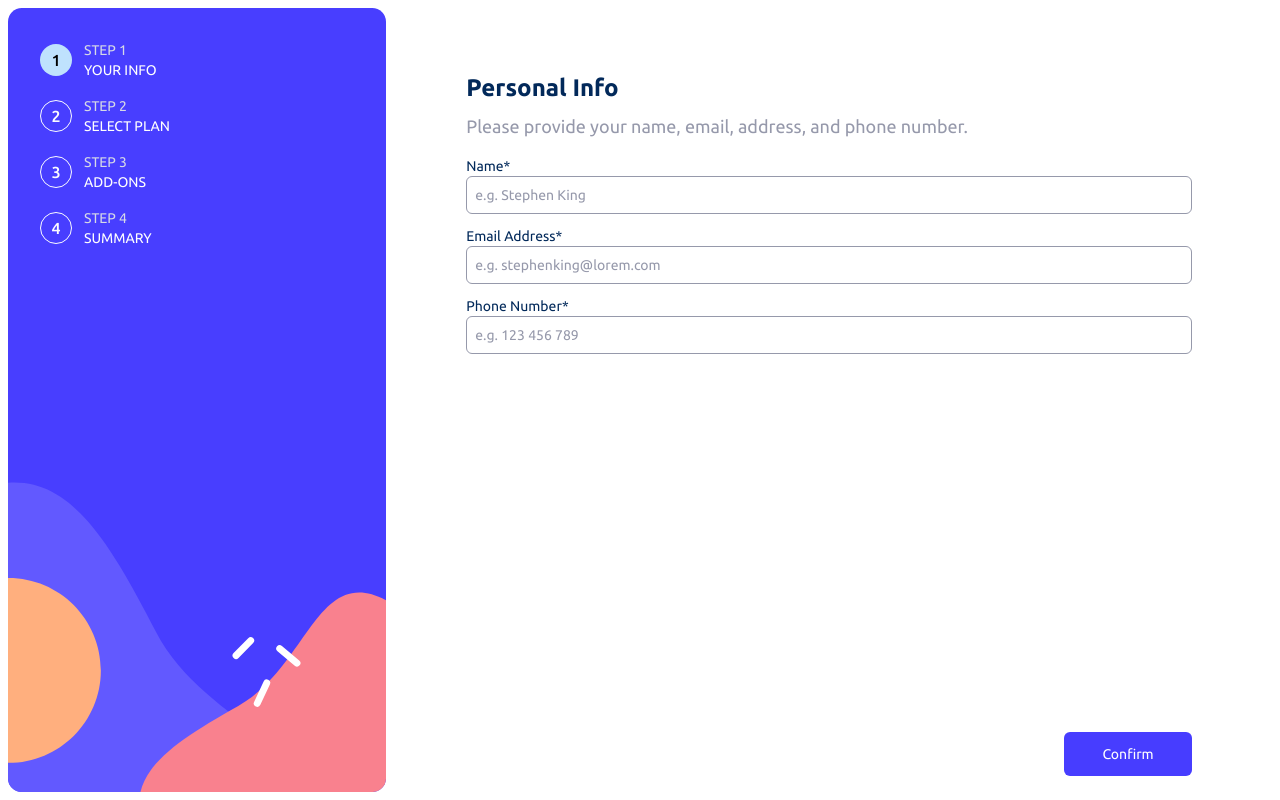
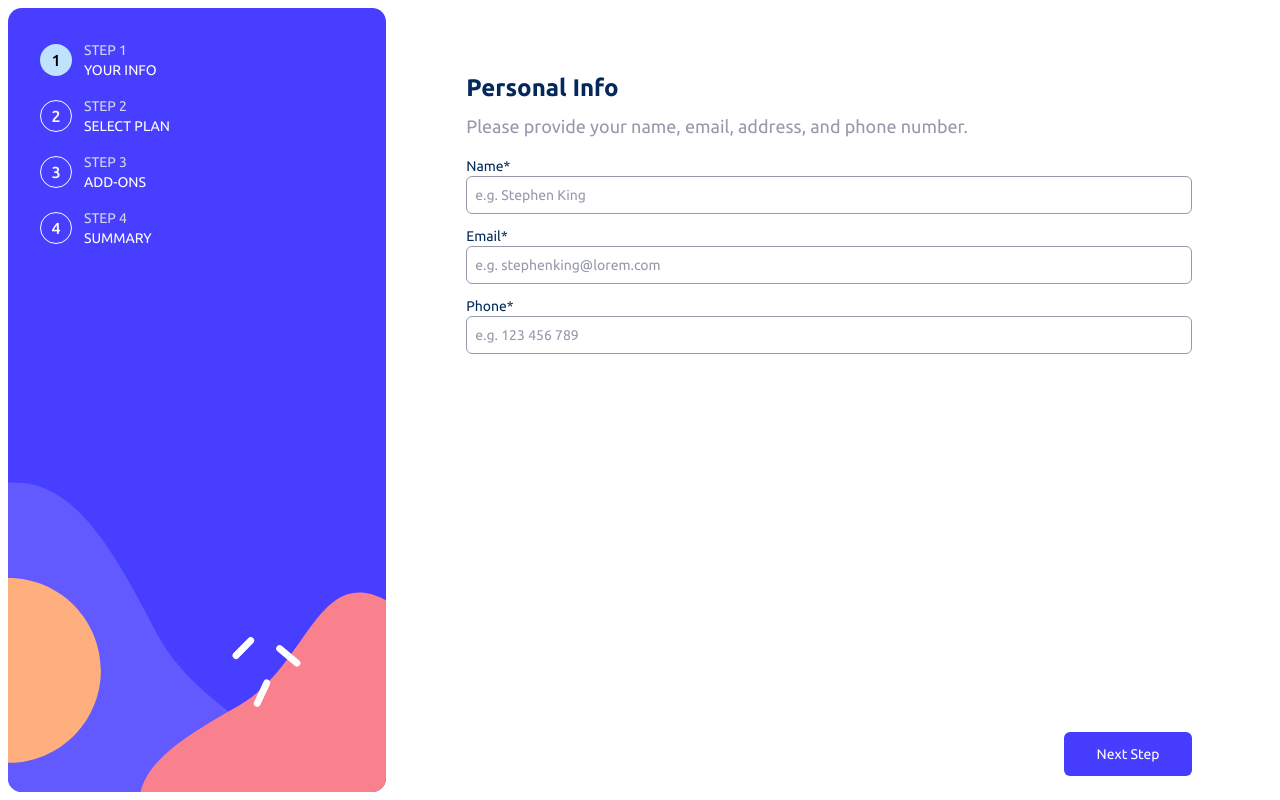
Before and after one commit to WeslleySORDev/multistepform-challenge, a React (Vite) app: page / in a window 1280 px wide. Built offline with nearby package versions, Linux system fonts and the light colour scheme.

Commit message:
feat: create react hook form context to avoid prop drilling on multi step

```diff
--- a/package.json
+++ b/package.json
@@ -14,9 +14,12 @@
     "preview": "vite preview"
   },
   "dependencies": {
+    "@hookform/resolvers": "^3.3.4",
     "@tailwindcss/forms": "^0.5.3",
     "react": "^18.2.0",
-    "react-dom": "^18.2.0"
+    "react-dom": "^18.2.0",
+    "react-hook-form": "^7.49.3",
+    "zod": "^3.22.4"
   },
   "devDependencies": {
     "@types/react": "^18.0.28",
--- a/src/App.tsx
+++ b/src/App.tsx
@@ -1,11 +1,4 @@
-import {
-  FormEvent,
-  ReactElement,
-  useContext,
-  useEffect,
-  useState,
-} from "react";
-import ClientContext from "./context/client";
+import { ReactElement, useContext, useEffect } from "react";
 
 import { StepOne } from "./components/step-one/index";
 import { StepTwo } from "./components/step-two/index";
@@ -14,39 +7,22 @@ import { StepFour } from "./components/step-four/index";
 import { ThankYou } from "./components/thank-you";
 import { NavBar } from "./components/nav-bar";
 import StepContext from "./context/step";
+import FormContext from "./context/form";
 
 function App() {
-  const { client } = useContext(ClientContext);
   const { currentStep, next, back, isFirstStep, isLastStep, isFinished } =
     useContext(StepContext);
-  const [missingValue, setMissingValue] = useState(false);
-
+  const { handleSubmit } = useContext(FormContext);
   const steps: ReactElement[] = [
-    <StepOne missingValue={missingValue} setMissingValue={setMissingValue} />,
+    <StepOne />,
     <StepTwo />,
     <StepThree />,
     <StepFour />,
     <ThankYou />,
   ];
 
-  const handleToNextStep = () => {
-    if (
-      (currentStep === 1 && client.name === "") ||
-      client.email === "" ||
-      client.phoneNumber === undefined
-    ) {
-      return setMissingValue(true);
-    }
-    return next();
-  };
-  const handleToPreviousStep = () => {
-    if (currentStep > 1) return back();
-  };
-
-  function onSubmit(e: FormEvent) {
-    e.preventDefault();
-    if (currentStep <= 4) return handleToNextStep();
-    alert("Successful Account Creation");
+  function onSubmit() {
+    next();
   }
 
   useEffect(() => {
@@ -56,7 +32,7 @@ function App() {
     <div className="flex h-full flex-col lg:flex-row lg:p-2">
       <NavBar currentStep={currentStep} />
       <main className="flex flex-col lg:max-h-[calc(100vh-1rem)] lg:flex-1 lg:overflow-y-auto">
-        <form onSubmit={onSubmit}>
+        <form onSubmit={handleSubmit(onSubmit)}>
           <div className="mx-4 mb-[2.25rem] flex -translate-y-[4.5rem] flex-col rounded-md bg-neutral-White px-6 py-9 lg:mx-0 lg:mb-0 lg:h-full lg:-translate-y-0 lg:rounded-none lg:px-20 lg:py-0 lg:pt-16">
             {steps[currentStep]}
           </div>
@@ -65,7 +41,7 @@ function App() {
               {!isFirstStep && (
                 <button
                   type="button"
-                  onClick={() => handleToPreviousStep()}
+                  onClick={back}
                   className="text-sm font-bold text-neutral-CoolGray lg:h-fit"
                 >
                   Go Back
@@ -79,7 +55,7 @@ function App() {
                     : "bg-primary-PurplishBlue hover:brightness-125"
                 } ml-auto min-w-[128px] rounded-md p-3 text-sm text-neutral-White`}
               >
-                {isLastStep ? "Next Step" : "Confirm"}
+                {!isLastStep ? "Next Step" : "Confirm"}
               </button>
             </footer>
           ) : null}
--- a/src/components/step-one/content/email-field.tsx
+++ /dev/null
@@ -1,46 +0,0 @@
-import { useContext } from "react";
-import ClientContext from "../../../context/client";
-
-type StepOneContentEmailFieldProps = {
-  missingValue: boolean;
-  setMissingValue: React.Dispatch<React.SetStateAction<boolean>>;
-};
-
-export function StepOneContentEmailField({
-  missingValue,
-  setMissingValue,
-}: StepOneContentEmailFieldProps) {
-  const { client, setClient } = useContext(ClientContext);
-  return (
-    <div className="flex flex-col">
-      <div className="flex justify-between">
-        <label className="text-sm text-primary-MarineBlue" htmlFor="form-email">
-          Email Address*
-        </label>
-        {missingValue && client.email === "" ? (
-          <span className="text-sm font-bold text-primary-StrawberryRed">
-            This field is required
-          </span>
-        ) : null}
-      </div>
-      <input
-        value={client.email}
-        onChange={(e) => {
-          setClient({
-            ...client,
-            email: e.currentTarget.value,
-          });
-          if (missingValue) setMissingValue(false);
-        }}
-        className={`border text-sm placeholder-neutral-CoolGray ${
-          missingValue && client.email === ""
-            ? "border-primary-StrawberryRed focus:border-primary-StrawberryRed"
-            : "border-neutral-CoolGray focus:border-primary-MarineBlue"
-        } rounded-md p-2 font-bold text-primary-MarineBlue placeholder:font-normal focus:ring-0`}
-        id="form-email"
-        type="text"
-        placeholder="e.g. stephenking@lorem.com"
-      />
-    </div>
-  );
-}
--- a/src/components/step-one/content/name-field.tsx
+++ /dev/null
@@ -1,46 +0,0 @@
-import { useContext } from "react";
-import ClientContext from "../../../context/client";
-
-type StepOneContentNameFieldProps = {
-  missingValue: boolean;
-  setMissingValue: React.Dispatch<React.SetStateAction<boolean>>;
-};
-
-export function StepOneContentNameField({
-  missingValue,
-  setMissingValue,
-}: StepOneContentNameFieldProps) {
-  const { client, setClient } = useContext(ClientContext);
-  return (
-    <div className="flex flex-col">
-      <div className="flex justify-between">
-        <label className="text-sm text-primary-MarineBlue" htmlFor="form-name">
-          Name*
-        </label>
-        {missingValue && client.name === "" ? (
-          <span className="text-sm font-bold text-primary-StrawberryRed">
-            This field is required
-          </span>
-        ) : null}
-      </div>
-      <input
-        value={client.name}
-        onChange={(e) => {
-          setClient({
-            ...client,
-            name: e.currentTarget.value,
-          });
-          if (missingValue) setMissingValue(false);
-        }}
-        className={`border text-sm placeholder-neutral-CoolGray ${
-          missingValue && client.name === ""
-            ? "border-primary-StrawberryRed focus:border-primary-StrawberryRed"
-            : "border-neutral-CoolGray focus:border-primary-MarineBlue"
-        } rounded-md p-2 font-bold text-primary-MarineBlue placeholder:font-normal focus:ring-0`}
-        id="form-name"
-        type="text"
-        placeholder="e.g. Stephen King"
-      />
-    </div>
-  );
-}
--- a/src/components/step-one/content/phone-field.tsx
+++ /dev/null
@@ -1,56 +0,0 @@
-import { useContext } from "react";
-import ClientContext from "../../../context/client";
-
-type StepOneContentPhoneFieldProps = {
-  missingValue: boolean;
-  setMissingValue: React.Dispatch<React.SetStateAction<boolean>>;
-};
-
-export function StepOneContentPhoneField({
-  missingValue,
-  setMissingValue,
-}: StepOneContentPhoneFieldProps) {
-  const { client, setClient } = useContext(ClientContext);
-  return (
-    <div className="flex flex-col">
-      <div className="flex justify-between">
-        <label
-          className="text-sm text-primary-MarineBlue"
-          htmlFor="form-phone-number"
-        >
-          Phone Number*
-        </label>{" "}
-        {missingValue && client.phoneNumber === undefined ? (
-          <span className="text-sm font-bold text-primary-StrawberryRed">
-            This field is required
-          </span>
-        ) : null}
-      </div>
-      <input
-        value={client.phoneNumber || ""}
-        onChange={(e) => {
-          if (e.currentTarget.value) {
-            setClient({
-              ...client,
-              phoneNumber: parseInt(e.currentTarget.value),
-            });
-          } else {
-            setClient({
-              ...client,
-              phoneNumber: undefined,
-            });
-          }
-          if (missingValue) setMissingValue(false);
-        }}
-        className={`border text-sm placeholder-neutral-CoolGray ${
-          missingValue && client.phoneNumber === undefined
-            ? "border-primary-StrawberryRed focus:border-primary-StrawberryRed"
-            : "border-neutral-CoolGray focus:border-primary-MarineBlue"
-        } rounded-md p-2 font-bold text-primary-MarineBlue placeholder:font-normal focus:ring-0`}
-        id="form-phone-number"
-        type="tel"
-        placeholder="e.g. 123 456 789"
-      />
-    </div>
-  );
-}
--- /dev/null
+++ b/src/components/step-one/custom-input/wrapper.tsx
@@ -0,0 +1,28 @@
+type CustomInputWrapperProps = {
+  message?: string;
+  label: string;
+  children: React.ReactNode;
+};
+
+export function CustomInputWrapper({
+  children,
+  message,
+  label,
+}: CustomInputWrapperProps) {
+  return (
+    <div className="flex flex-col">
+      <div className="flex justify-between">
+        <label className="text-sm text-primary-MarineBlue" htmlFor="form-name">
+          {label}*
+        </label>
+        {message ? message : null}
+        {/* {missingValue && client.name === "" ? (
+          <span className="text-sm font-bold text-primary-StrawberryRed">
+            This field is required
+          </span>
+        ) : null} */}
+      </div>
+      {children}
+    </div>
+  );
+}
--- a/src/components/step-one/index.tsx
+++ b/src/components/step-one/index.tsx
@@ -1,30 +1,81 @@
 import { StepOneHeader } from "./header";
-import { StepOneContentEmailField } from "./content/email-field";
-import { StepOneContentNameField } from "./content/name-field";
-import { StepOneContentPhoneField } from "./content/phone-field";
+import { useContext } from "react";
+import { CustomInputWrapper } from "./custom-input/wrapper";
+import ClientContext from "../../context/client";
+import FormContext from "../../context/form";
 
-type StepOneProps = {
-  missingValue: boolean;
-  setMissingValue: React.Dispatch<React.SetStateAction<boolean>>;
-};
-
-export function StepOne({ missingValue, setMissingValue }: StepOneProps) {
+export function StepOne() {
+  const { client, setClient } = useContext(ClientContext);
+  const { register, errors } = useContext(FormContext);
   return (
     <div className="flex flex-col gap-4">
       <StepOneHeader />
       <div className="flex flex-col gap-3">
-        <StepOneContentNameField
-          missingValue={missingValue}
-          setMissingValue={setMissingValue}
-        />
-        <StepOneContentEmailField
-          missingValue={missingValue}
-          setMissingValue={setMissingValue}
-        />
-        <StepOneContentPhoneField
-          missingValue={missingValue}
-          setMissingValue={setMissingValue}
-        />
+        <CustomInputWrapper
+          label="Name"
+          message={errors ? errors.name?.message?.toString() : undefined}
+        >
+          <input
+            {...register("name")}
+            value={client.name}
+            onChange={(e) => {
+              setClient({
+                ...client,
+                name: e.currentTarget.value,
+              });
+            }}
+            className="rounded-md border border-neutral-CoolGray p-2 text-sm font-bold text-primary-MarineBlue placeholder-neutral-CoolGray placeholder:font-normal focus:border-primary-MarineBlue focus:ring-0"
+            // className={`border text-sm placeholder-neutral-CoolGray ${
+            //   missingValue && client.name === ""
+            //     ? "border-primary-StrawberryRed focus:border-primary-StrawberryRed"
+            //     : "border-neutral-CoolGray focus:border-primary-MarineBlue"
+            // } rounded-md p-2 font-bold text-primary-MarineBlue placeholder:font-normal focus:ring-0`}
+            type="text"
+            placeholder="e.g. Stephen King"
+          />
+        </CustomInputWrapper>
+        <CustomInputWrapper
+          label="Email"
+          message={errors ? errors.email?.message?.toString() : undefined}
+        >
+          <input
+            {...register("email")}
+            value={client.email}
+            onChange={(e) => {
+              setClient({
+                ...client,
+                email: e.currentTarget.value,
+              });
+            }}
+            className="rounded-md border border-neutral-CoolGray p-2 text-sm font-bold text-primary-MarineBlue placeholder-neutral-CoolGray placeholder:font-normal focus:border-primary-MarineBlue focus:ring-0"
+            type="email"
+            placeholder="e.g. stephenking@lorem.com"
+          />
+        </CustomInputWrapper>
+        <CustomInputWrapper
+          label="Phone"
+          message={errors ? errors.phone?.message?.toString() : undefined}
+        >
+          <input
+            {...register("phone", { valueAsNumber: true })}
+            onChange={(e) => {
+              if (e.currentTarget.value) {
+                setClient({
+                  ...client,
+                  phoneNumber: parseInt(e.currentTarget.value),
+                });
+              } else {
+                setClient({
+                  ...client,
+                  phoneNumber: undefined,
+                });
+              }
+            }}
+            className="rounded-md border border-neutral-CoolGray p-2 text-sm font-bold text-primary-MarineBlue placeholder-neutral-CoolGray placeholder:font-normal focus:border-primary-MarineBlue focus:ring-0"
+            type="number"
+            placeholder="e.g. 123 456 789"
+          />
+        </CustomInputWrapper>
       </div>
     </div>
   );
--- /dev/null
+++ b/src/context/form/index.tsx
@@ -0,0 +1,51 @@
+import { zodResolver } from "@hookform/resolvers/zod";
+import { createContext } from "react";
+import {
+  UseFormRegister,
+  FieldValues,
+  FieldErrors,
+  useForm,
+  UseFormHandleSubmit,
+} from "react-hook-form";
+import { z } from "zod";
+
+type PropsFormContext = {
+  register: UseFormRegister<FieldValues>;
+  errors: FieldErrors<FieldValues>;
+  handleSubmit: UseFormHandleSubmit<FieldValues, undefined>;
+};
+
+type FormContextProviderProps = {
+  children: React.ReactNode;
+};
+
+const FormContext = createContext<PropsFormContext>({} as PropsFormContext);
+
+const createUserFormSchema = z.object({
+  name: z.string().min(1, "O nome deve conter no mínimo 5 caracteres"),
+  email: z.string().min(1).email("Formato de e-mail inválido"),
+  phone: z.number().min(9, "Telefone inválido"),
+});
+function FormContextProvider({ children }: FormContextProviderProps) {
+  const {
+    register,
+    handleSubmit,
+    formState: { errors },
+  } = useForm({
+    resolver: zodResolver(createUserFormSchema),
+  });
+  return (
+    <FormContext.Provider
+      value={{
+        register,
+        errors,
+        handleSubmit,
+      }}
+    >
+      {children}
+    </FormContext.Provider>
+  );
+}
+
+export { FormContextProvider };
+export default FormContext;
```
Also changed, not shown: src/context/index.tsx (+6 -3 lines), 1 other file (tests, documents, lock files or other folders).
